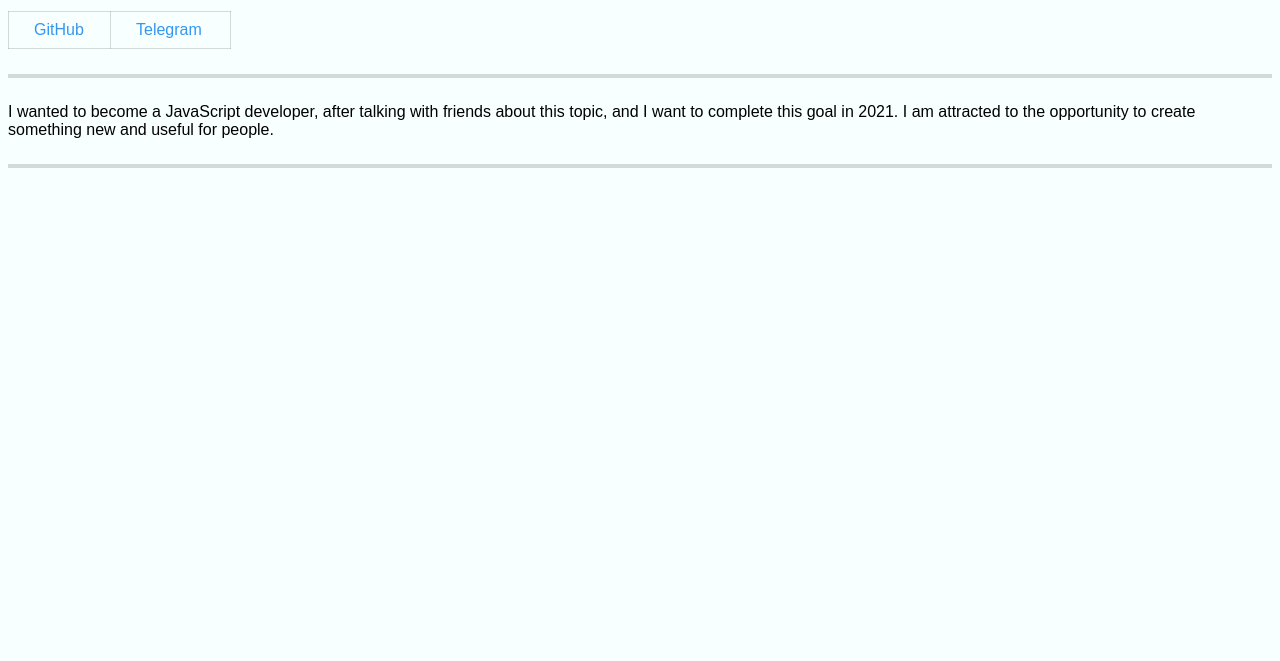
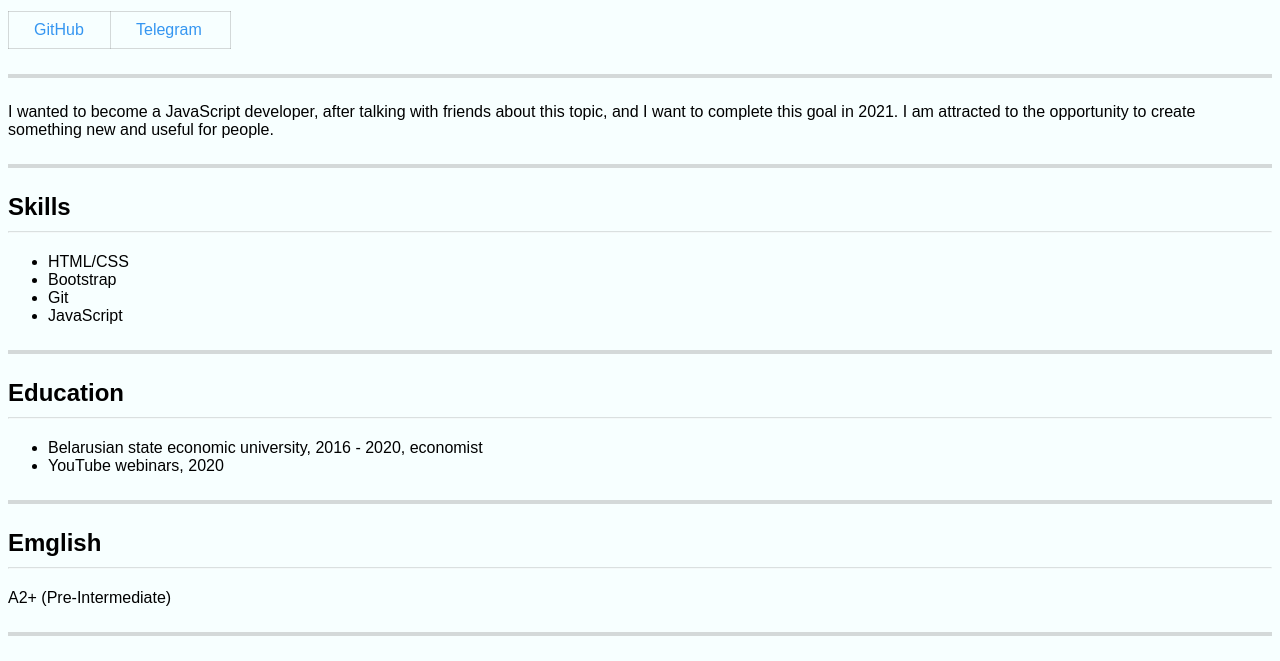
Before and after one commit to Trubanov/old-rsschool-cv, a plain HTML site: page index.html in a window 1280 px wide. Shown: the part 301-962 px from the top of the page. Before the commit the page ends 800 px from the top, so only its background shows below. Drawn offline with Linux system fonts and the light colour scheme.

Commit message:
feat: add skills, education, english level

```diff
--- a/index.html
+++ b/index.html
@@ -30,6 +30,26 @@
             people.
         </p>
         <hr id="bold">
+        <h2 id="skills">Skills</h2>
+        <hr id="thin">
+        <ul id="skillsList">
+            <li>HTML/CSS</li>
+            <li>Bootstrap</li>
+            <li>Git</li>
+            <li>JavaScript</li>
+        </ul>
+        <hr id="bold">
+        <h2 id="education">Education</h2>
+        <hr id="thin">
+        <ul id="educationList">
+            <li>Belarusian state economic university, 2016 - 2020, economist</li>
+            <li>YouTube webinars, 2020</li>
+        </ul>
+        <hr id="bold">
+        <h2 id="english">Emglish</h2>
+        <hr id="thin">
+        <p id="englishLevel">A2+ (Pre-Intermediate)</p>
+        <hr id="bold">
     </div>
 </body>
 
```
